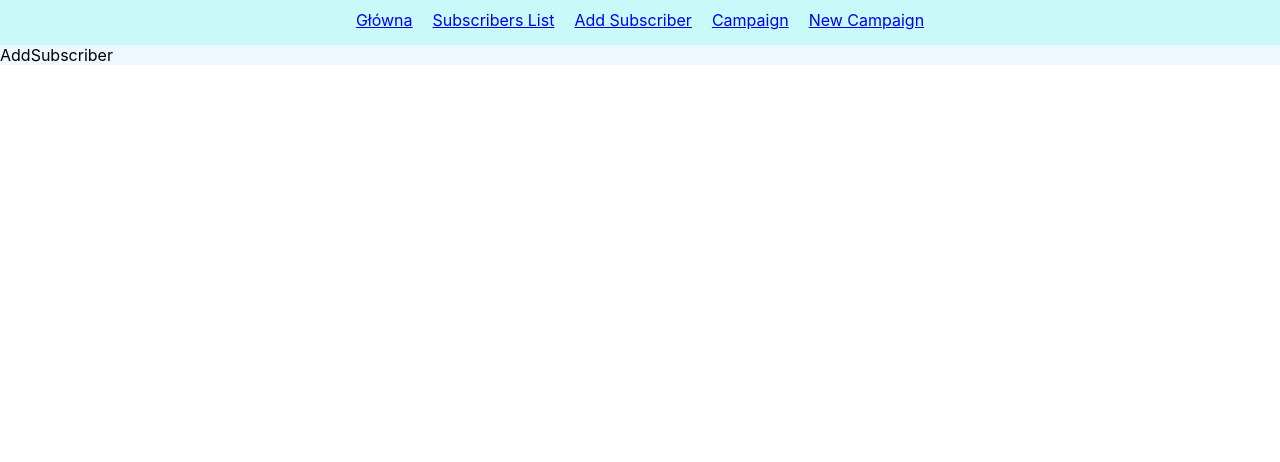
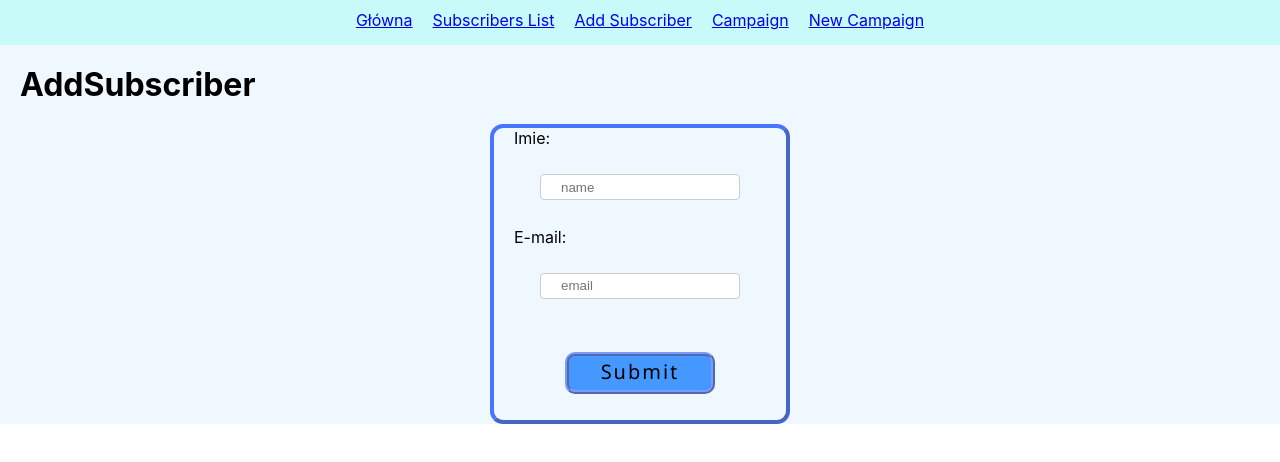
Before and after one commit to mateu52/mail-sender-campaigns, a React (Create React App) app: page /Add_Subscriber in a window 1280 px wide. Shown: the top 462 px of the page. Built offline with nearby package versions, Linux system fonts and the light colour scheme; no server answers.

Commit message:
addSubs compo style -ing

```diff
--- a/package.json
+++ b/package.json
@@ -10,6 +10,7 @@
     "dotenv": "^16.3.1",
     "react": "^18.2.0",
     "react-dom": "^18.2.0",
+    "react-hook-form": "^7.45.2",
     "react-router-dom": "^6.14.2",
     "react-scripts": "^5.0.1",
     "web-vitals": "^2.1.4"
--- a/src/components/AddSubscriber.js
+++ b/src/components/AddSubscriber.js
@@ -5,11 +5,39 @@
 // Taki obiekt subskrybenta powinien zapisać się w Airtable w tabelce Subscribers
 
 import React from "react";
+import { postSubscribers } from "../server/fetchApi";
 import '../style/style.css'
+import { useForm } from "react-hook-form"
+
+
 function AddSubscriber(){
+    postSubscribers("Mati","wolt")
+    const {
+        register,
+        handleSubmit,
+        formState: { errors} ,
+    } = useForm()
+    const onSubmit = (data) => {
+        postSubscribers(data.name, data.email)
+    }
+    return(
+        <div className="component">
+            <h1>AddSubscriber</h1>
+            <form onSubmit={handleSubmit(onSubmit)} className="addSubForm">
+                <p className="form-p">Imie: </p>
+                <input {...register("name", { required: true })}
+                    placeholder="name" className="inputForm"
+                />
+                <p className="form-p">E-mail:</p>
+                <input {...register("email", { required: true })}
+                    placeholder="email" className="inputForm"
+                />
+                {errors.email && <span>This fields is required</span>}
+                <input type="submit" className="inputFormSubmit" />
+            </form>
 
-    return(
-        <div className="component">AddSubscriber</div>
+
+        </div>
 
     )
 }
--- a/src/components/NewCampaign.js
+++ b/src/components/NewCampaign.js
@@ -1,8 +1,8 @@
 import React from "react";
 import '../style/style.css'
-import { postCampaign } from "../server/fetchApi";
+//import { postCampaign } from "../server/fetchApi";
 function NewCampaign(){
-    postCampaign();
+    //postCampaign("WItaj", " jest promocja");
     return(
         <div className="component">NewCampaign</div>
 
--- a/src/components/SubscribersList.js
+++ b/src/components/SubscribersList.js
@@ -1,12 +1,10 @@
 //lista odbiorców
 //Lista zawiera
 //Email, Imię oraz datę dodania subskrybenta
-import { postSubscribers } from "../server/fetchApi";
 import React from "react";
 import '../style/style.css'
 function SubscribersList({subs}){
     console.log(subs)
-    postSubscribers();
     return(
         <div className="component">
             <h1>Lista Subskrybentów</h1>
--- a/src/server/fetchApi.js
+++ b/src/server/fetchApi.js
@@ -40,15 +40,15 @@ export const fetchCampaign = async () => {
     return data;
 
 }
-export const postSubscribers = async ()=> {
+export const postSubscribers = async (name, mail)=> {
     var Airtable = require('airtable');
     var base = new Airtable({apiKey: `${REACT_APP_API_KEY}`}).base(`${REACT_APP_DB_ID}`);
 
     base('Subscribers').create([
     {
         "fields": {
-        "Name": "Łukasz",
-        "mail": "lukasz@gmail12.com"
+        "Name": name,
+        "mail": mail
         }
     }
     ], function(err, records) {
@@ -56,20 +56,17 @@ export const postSubscribers = async ()=> {
         console.error(err);
         return;
     }
-    // records.forEach(function (record) {
-    //     console.log(record.getId());
-    // });
     });
 }
-export const postCampaign = async () => {
+export const postCampaign = async ( subject, content) => {
     var Airtable = require('airtable');
 var base = new Airtable({apiKey: `${REACT_APP_API_KEY}`}).base(`${REACT_APP_DB_ID}`);
 
 base('Campaign').create([
     {
         "fields": {
-      "subject": "Zniżka na nowy miesiąc",
-      "content": "Zniżka 10% do końca miesiąca ! Pozdrawiam"
+        "subject": subject,
+        "content": content
         }
     }
     ], function(err, records) {
@@ -77,11 +74,9 @@ base('Campaign').create([
         console.error(err);
         return;
     }
-//   records.forEach(function (record) {
-//     console.log(record.getId());
-//   });
 });
 }
+
 export const deleteCampaign = (event) => {
     const url =`https://api.airtable.com/v0/appJTGbZvHOc5sb7c/Campaign/${event}`;
         const apiKey = `${REACT_APP_API_KEY}`; // Wprowadź swój klucz API dla Airtable
--- a/src/style/style.css
+++ b/src/style/style.css
@@ -31,3 +31,41 @@
 .compList {
   padding: 5px 0;
 }
+
+.addSubForm {
+  height: 300px;
+  width: 300px;
+  margin: auto;
+  display: flex;
+  justify-content: center;
+  flex-direction: column;
+  border: 4px outset rgba(3, 62, 255, 0.708);
+  border-radius: 13px;
+}
+
+.addSubForm .inputForm {
+  margin: auto;
+  width: 200px;
+  height: 25px;
+  padding: 12px 20px;
+  border: 1px solid #ccc;
+  border-radius: 4px;
+}
+
+.addSubForm .inputFormSubmit {
+  margin: auto;
+  width: 150px;
+  height: 42px;
+  border-radius: 10px;
+  border: 4px ridge #799bff;
+  background-color: #4498ff;
+  font-family: 'Segoe UI', Tahoma, Geneva, Verdana, sans-serif;
+  font-size: 20px;
+  letter-spacing: 2px;
+  font-weight: 500;
+  padding-bottom: 3px;
+}
+
+.addSubForm .form-p {
+  margin: 0 20px;
+}
--- a/src/style/style.min.css
+++ b/src/style/style.min.css
@@ -1 +1 @@
-*{margin:0;box-sizing:border-box;padding:0}.nav{display:flex;justify-content:center;background-color:#c9fafa;padding:10px 0 15px 0}.nav p{margin:auto 10px}.component{background-color:aliceblue}.component h1{padding:20px}.elemList{padding:20px;text-align:left}.compList{padding:5px 0}
+*{margin:0;box-sizing:border-box;padding:0}.nav{display:flex;justify-content:center;background-color:#c9fafa;padding:10px 0 15px 0}.nav p{margin:auto 10px}.component{background-color:aliceblue}.component h1{padding:20px}.elemList{padding:20px;text-align:left}.compList{padding:5px 0}.addSubForm{height:300px;width:300px;margin:auto;display:flex;justify-content:center;flex-direction:column;border:4px outset rgba(3,62,255,0.708);border-radius:13px}.addSubForm .inputForm{margin:auto;width:200px;height:25px;padding:12px 20px;border:1px solid #ccc;border-radius:4px}.addSubForm .inputFormSubmit{margin:auto;width:150px;height:42px;border-radius:10px;border:4px ridge #799bff;background-color:#4498ff;font-family:'Segoe UI', Tahoma, Geneva, Verdana, sans-serif;font-size:20px;letter-spacing:2px;font-weight:500;padding-bottom:3px}.addSubForm .form-p{margin:0 20px}
--- a/src/style/style.scss
+++ b/src/style/style.scss
@@ -25,3 +25,38 @@
 .compList {
     padding: 5px 0;
 }
+.addSubForm {
+    height: 300px;
+    width: 300px;
+    margin:auto;
+    display: flex;
+    justify-content: center;
+    flex-direction: column;
+    border: 4px outset rgba(3, 62, 255, 0.708);
+    border-radius: 13px;
+
+    .inputForm {
+        margin: auto;
+        width: 200px;
+        height: 25px;
+        padding: 12px 20px;
+        border: 1px solid #ccc;
+        border-radius: 4px;
+    }
+    .inputFormSubmit {
+        margin: auto;
+        width: 150px;
+        height: 42px;
+        border-radius: 10px;
+        border: 4px ridge rgb(121, 155, 255);
+        background-color:  #4498ff;
+        font-family: 'Segoe UI', Tahoma, Geneva, Verdana, sans-serif;
+        font-size: 20px;
+        letter-spacing: 2px;
+        font-weight: 500;
+        padding-bottom: 3px;
+    }
+    .form-p {
+        margin: 0 20px;
+    }
+}
```
Also changed, not shown: 1 other file (tests, documents, lock files or other folders). Lines whose indentation alone changed are shown as unchanged.
